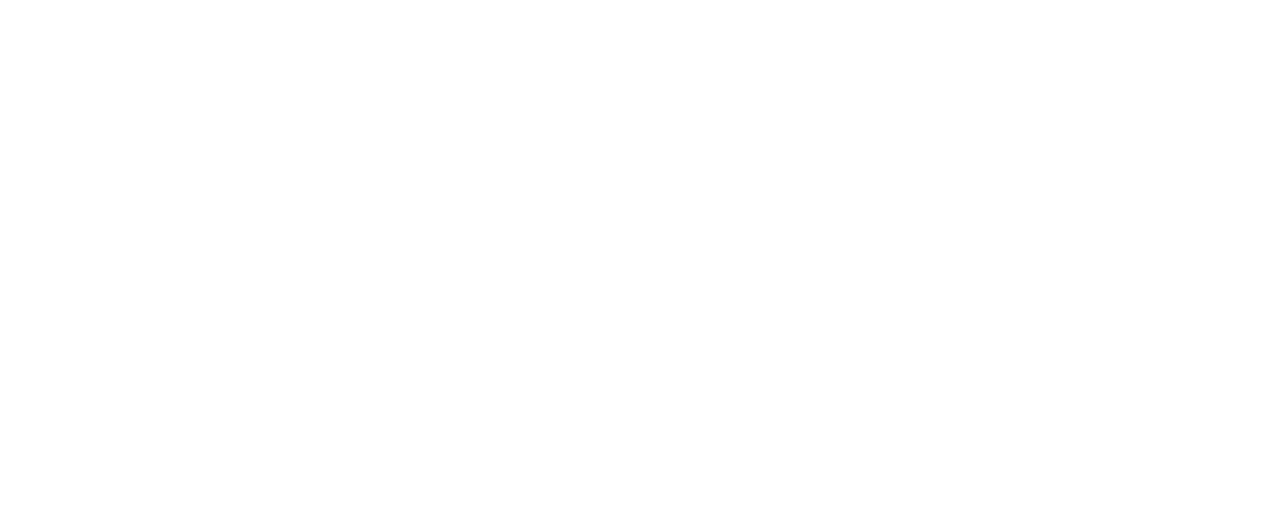
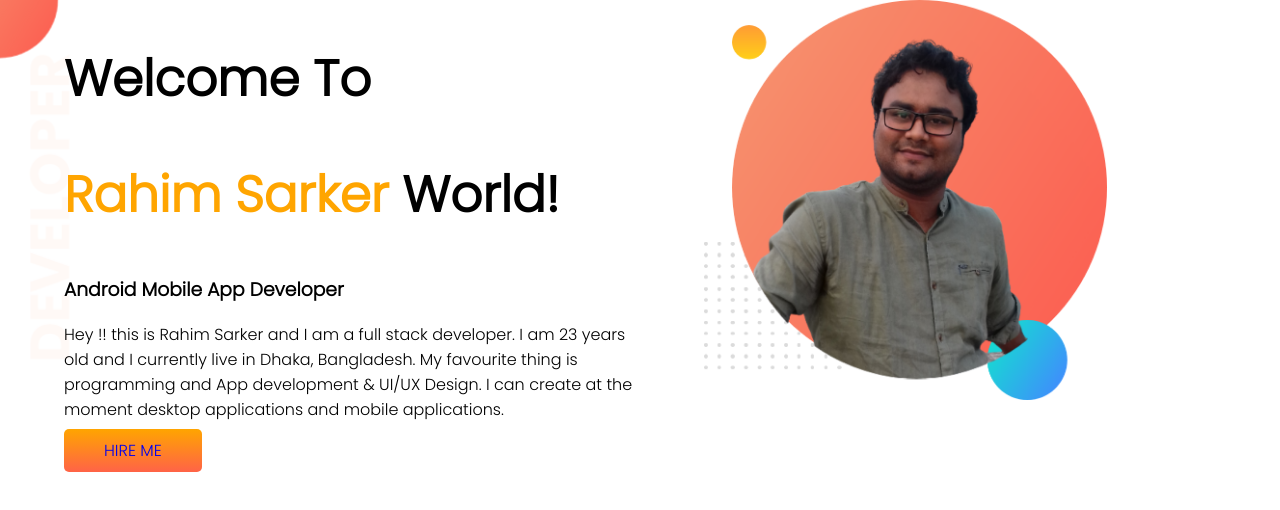
Before and after one commit to Rahim-sarker/rahim-sarker-portfolio, a plain HTML site: page index.html in a window 1280 px wide. Drawn offline with Linux system fonts and the light colour scheme.

Commit message:
top banner add

```diff
--- a/index.html
+++ b/index.html
@@ -5,9 +5,28 @@
     <meta http-equiv="X-UA-Compatible" content="IE=edge">
     <meta name="viewport" content="width=device-width, initial-scale=1.0">
     <title>Rahim Sarker portfolio</title>
+    <link rel="preconnect" href="https://fonts.googleapis.com">
+    <link rel="preconnect" href="https://fonts.gstatic.com" crossorigin>
+    <link href="https://fonts.googleapis.com/css2?family=Poppins:wght@300&display=swap" rel="stylesheet">
     <link rel="stylesheet" href="style.css">
 </head>
 <body>
 
-</body>
+    <section class="top-banner">
+        <div class="half-width">
+            <h1>Welcome To</h1>
+            <h1> <span class="text-color">Rahim Sarker </span>World!</h1>
+            <h3>Android Mobile App Developer</h3>
+            <p> Hey !! this is Rahim Sarker and I am a full stack developer. I am 23 years old and I currently live in Dhaka, Bangladesh. My favourite thing is programming and App development & UI/UX Design. I can create at the moment desktop applications and mobile applications.</p>
+
+            <a class="button-link" target="_blank" href="https://www.linkedin.com/in/rahim-sarker-95437020a/">HIRE ME</a>
+         </div>
+
+         <div class="half-width">
+            <img src="images/sarker.png" alt="">
+         </div>
+    </section>
+
+
+    </body>
 </html>
--- a/style.css
+++ b/style.css
@@ -0,0 +1,31 @@
+body{
+    font-family: 'Poppins', sans-serif;
+    margin: 0;
+}
+h1{
+    font-size: 50px;
+}
+.text-color{
+    color: orange;
+}
+section{
+    display: flex;
+}
+.half-width{
+    width: 50%;
+    padding-left: 5%;
+}
+.half-width img{
+    width: 70%;
+}
+.button-link{
+  text-decoration: none;
+  background-image: linear-gradient(orange,tomato);
+  padding: 10px 40px;
+  border-radius: 5px;
+
+}
+.top-banner{
+  background-image: url(images/top-banner.png);
+  background-repeat: no-repeat;
+}
```
Also changed, not shown: images/diit.png (added), images/redtshirt.png (added), images/sarker.png (added).
